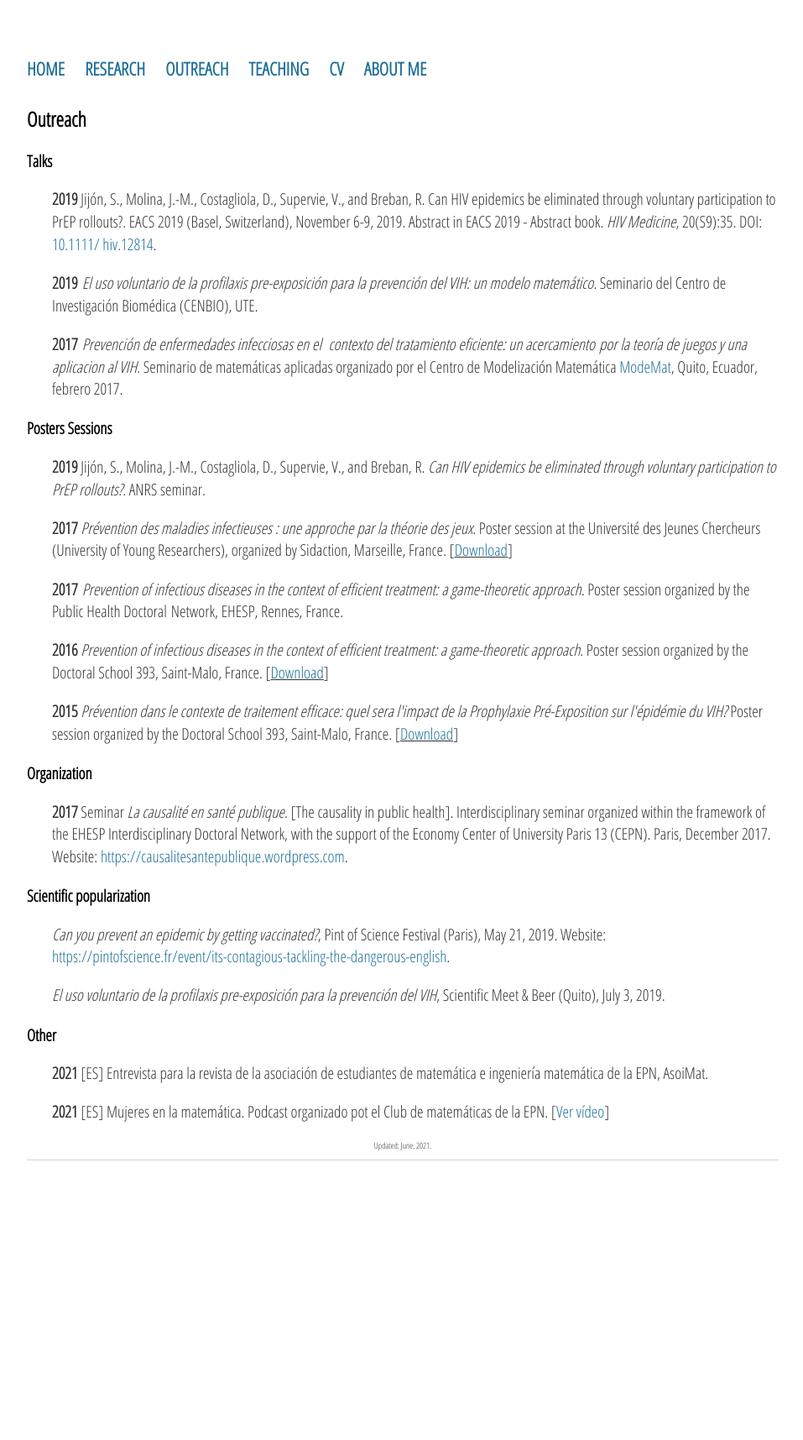
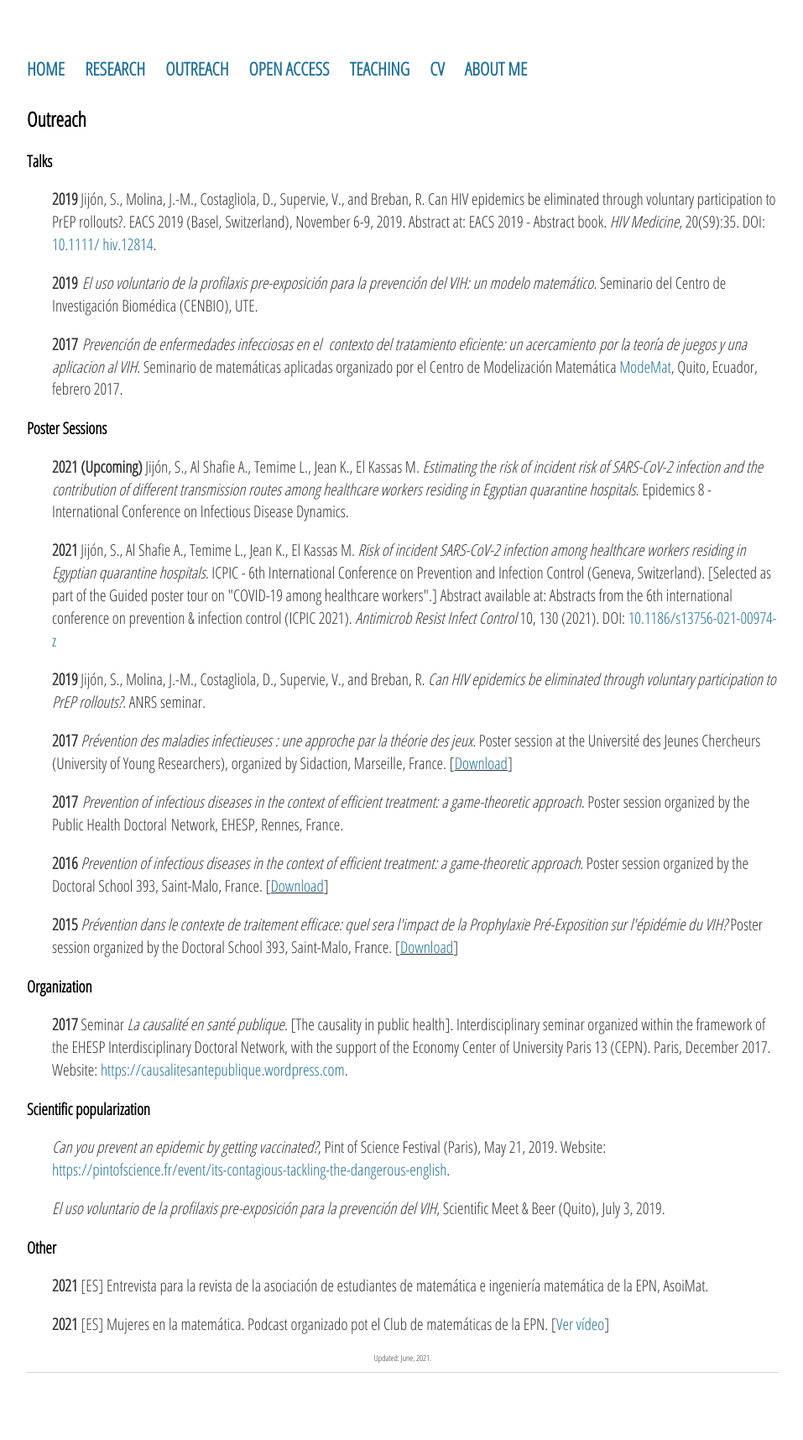
Before and after one commit to sjijon/sjijon.github.io, a Jekyll site: the page built from outreach.html, in a window 1280 px wide. Shown: the whole page at 84% size, without its empty margins (160-1117 px from the left). Built offline with Jekyll 4.4.1, drawn with Linux system fonts in a browser that asks for light colours; nearby versions of some CDN libraries; before the commit the page ends 1462 px from its top, so only the background shows below that.

Commit message:
Merge branch 'master' of https://github.com/sjijon/sjijon.github.io

```diff
--- a/_layouts/default.html
+++ b/_layouts/default.html
@@ -14,6 +14,7 @@
         		<li><a href="/">HOME</a></li>
         		<li><a href="/research">RESEARCH</a></li>
 	        	<li><a href="/outreach">OUTREACH</a></li>
+						<li><a href="/openaccess">OPEN ACCESS</a></li>
         		<li><a href="/teaching">TEACHING</a></li>
         		<li><a href="/cv">CV</a></li>
         		<li><a href="/about">ABOUT ME</a></li>
--- a/index.html
+++ b/index.html
@@ -9,7 +9,7 @@ title: Sofia JIJON
 		Mathematical modeling of infectious diseases
 	</p>
 	<p style="border-bottom: 1px solid #d5d5d5;">
-		Paris — France
+		Paris &ndash; France
 	</p>
 
 	<h2>Current situation</h2>
--- a/outreach.html
+++ b/outreach.html
@@ -9,7 +9,7 @@ title: Publications
 		<strong>2019 </strong>Jijón, S., Molina, J.-M., Costagliola, D., Supervie, V.,
 		and Breban, R. Can HIV epidemics be eliminated through voluntary participation
 		to PrEP rollouts?. EACS 2019 (Basel, Switzerland), November 6-9, 2019.
-		Abstract in EACS 2019 - Abstract book. <em>HIV Medicine</em>, 20(S9):35.
+		Abstract at: EACS 2019 - Abstract book. <em>HIV Medicine</em>, 20(S9):35.
 		DOI: <a href="https://onlinelibrary.wiley.com/doi/10.1111/hiv.12814"
 		target="_blank">10.1111/ hiv.12814</a>.
 	</p>
@@ -27,7 +27,27 @@ title: Publications
 			Quito, Ecuador, febrero 2017.
 	</p>
 
-	<h3>Posters Sessions</h3>
+	<h3>Poster Sessions</h3>
+	<p style="padding-left:30px;">
+		<strong>2021 (Upcoming)</strong> Jijón, S., Al Shafie A., Temime L., Jean K., El Kassas M.
+		<em>Estimating the risk of incident risk of SARS-CoV-2 infection and the
+			contribution of different transmission routes among healthcare workers residing
+			in Egyptian quarantine hospitals</em>. Epidemics 8 - International
+			Conference on Infectious Disease Dynamics.</p>
+
+		<p style="padding-left:30px;">
+		<strong>2021 </strong> Jijón, S., Al Shafie A., Temime L., Jean K., El Kassas M.
+		<em> Risk of incident SARS-CoV-2 infection among healthcare workers residing
+			in Egyptian quarantine hospitals.</em> ICPIC  -  6th International Conference
+			on Prevention and Infection Control (Geneva, Switzerland).
+			[Selected as part of the Guided poster tour on "COVID-19 among healthcare workers".]
+			Abstract available at: Abstracts from the 6th international conference on
+			prevention & infection control (ICPIC 2021). <em>Antimicrob Resist Infect
+				Control</em> 10, 130 (2021).
+				DOI: <a href="https://doi.org/10.1186/s13756-021-00974-z">10.1186/s13756-021-00974-z</a>
+</p>
+
+
 	<p style="padding-left:30px;">
 	  	<strong>2019 </strong>Jijón, S., Molina, J.-M., Costagliola, D., Supervie, V.,
 			and Breban, R. <em>Can HIV epidemics be eliminated through voluntary
--- a/teaching.html
+++ b/teaching.html
@@ -4,7 +4,7 @@ title: Teaching
 ---
 <div class="blurb">
 	<h2>Teaching</h2>
-	<h4>2019-2020 Teaching and research associate</h4>
+	<h4>2019&ndash;2020 Teaching and research associate</h4>
 	<h4>('Attaché Temporaire d'Enseignement et de Recherche' – ATER)</h4>
 	<p style="padding-left:30px;">
 		University: Sorbonne Université
```
Also changed, not shown: cv.html (+9 -8 lines), openaccess.html (added, +70 -0 lines), research.html (+18 -5 lines), 1 other file.
